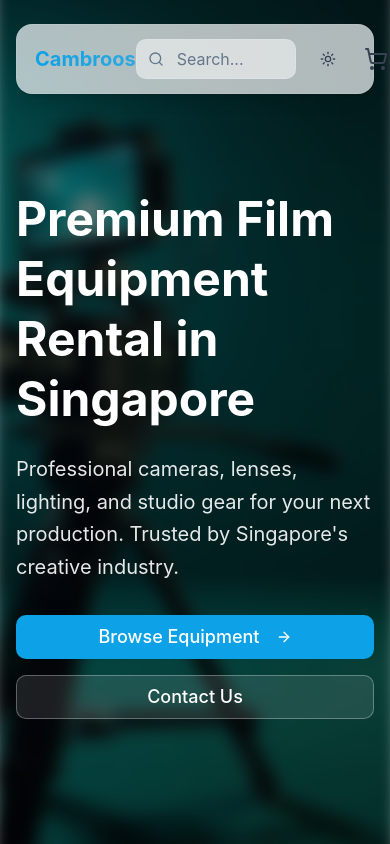
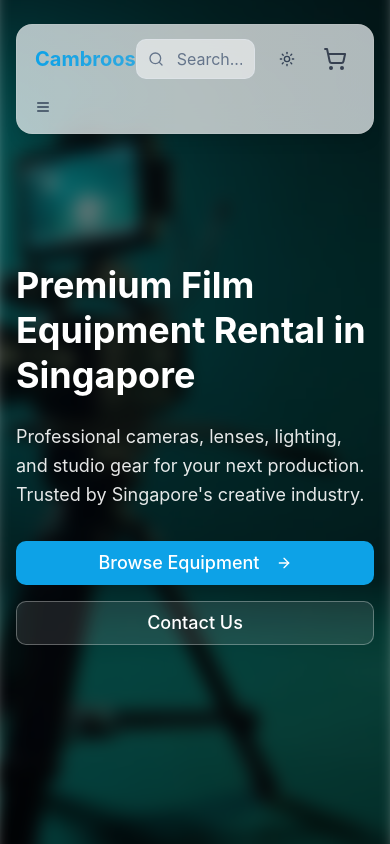
Before and after one commit to ruthwwikreddy/cambroos, a React (Vite) app: page / in a window 390 px wide. Shown: the top 844 px of the page. Built offline with nearby package versions, Linux system fonts and the light colour scheme; the HTML template or start-up script is replaced by a standard one.

Commit message:
feat(mobile): improve mobile UI/UX
- Replaced the default mobile menu with a drawer component.
- Made the search bar more responsive.
- Adjusted text sizes and padding for better readability on smaller screens.

```diff
--- a/src/components/EquipmentCategories.tsx
+++ b/src/components/EquipmentCategories.tsx
@@ -55,10 +55,10 @@ const categories = [
 
 const EquipmentCategories = () => {
   return (
-    <section id="equipment" className="py-24 bg-muted/30">
+    <section id="equipment" className="py-16 md:py-24 bg-muted/30">
       <div className="container mx-auto px-4 sm:px-6 lg:px-8">
         <div className="text-center mb-16">
-          <h2 className="text-4xl md:text-5xl font-bold text-foreground mb-4">
+          <h2 className="text-3xl md:text-5xl font-bold text-foreground mb-4">
             Our Equipment
           </h2>
           <p className="text-xl text-muted-foreground max-w-2xl mx-auto">
--- a/src/components/Hero.tsx
+++ b/src/components/Hero.tsx
@@ -20,10 +20,10 @@ const Hero = () => {
       {/* Content */}
       <div className="container mx-auto px-4 sm:px-6 lg:px-8 relative z-10 pt-16 text-white">
         <div className="max-w-3xl">
-          <h1 className="text-5xl md:text-6xl lg:text-7xl font-bold mb-6 leading-tight">
+          <h1 className="text-4xl md:text-6xl lg:text-7xl font-bold mb-6 leading-tight">
             Premium Film Equipment Rental in Singapore
           </h1>
-          <p className="text-xl md:text-2xl text-white/90 mb-8 leading-relaxed">
+          <p className="text-lg md:text-2xl text-white/90 mb-8 leading-relaxed">
             Professional cameras, lenses, lighting, and studio gear for your next production.
             Trusted by Singapore's creative industry.
           </p>
--- a/src/components/Navigation.tsx
+++ b/src/components/Navigation.tsx
@@ -6,6 +6,7 @@ import { useCart } from "@/contexts/CartContext";
 import { ThemeToggle } from "@/components/theme/ThemeToggle";
 import { Link, useNavigate } from "react-router-dom";
 import { Input } from "@/components/ui/input";
+import { Drawer } from "vaul";
 import { gear, cameras, lenses, lighting, drones } from "@/data/products";
 
 const Navigation = () => {
@@ -123,7 +124,7 @@ const Navigation = () => {
   };
 
   return (
-    <div className="fixed top-6 left-1/2 -translate-x-1/2 z-50 w-full max-w-4xl px-4">
+    <div className="fixed top-6 left-1/2 -translate-x-1/2 z-50 w-full max-w-6xl px-4">
       <nav
         className={`relative rounded-2xl p-1.5 transition-all duration-500 transform ${
           isScrolled
@@ -216,13 +217,13 @@ const Navigation = () => {
 
             <div className="flex items-center space-x-3">
               {/* Search */}
-              <div className="relative" ref={searchRef}>
+              <div className="relative w-full md:w-auto" ref={searchRef}>
                 <form onSubmit={handleSearch} className="relative">
                   <Search className="absolute left-3 top-1/2 -translate-y-1/2 h-4 w-4 text-muted-foreground" />
                   <Input
                     type="text"
                     placeholder="Search..."
-                    className="pl-10 w-40 focus:w-64 transition-all duration-300 bg-background/50 border-border/50"
+                    className="pl-10 w-full md:w-40 md:focus:w-64 transition-all duration-300 bg-background/50 border-border/50"
                     value={searchQuery}
                     onChange={(e) => setSearchQuery(e.target.value)}
                     onFocus={() => setIsSearchFocused(true)}
@@ -300,7 +301,15 @@ const Navigation = () => {
                 </Link>
               </div>
 
-              {/* Mobile menu button */}
+
+            </div>
+          </div>
+        </div>
+
+        {/* Mobile menu */}
+        <div className="md:hidden">
+          <Drawer.Root open={isOpen} onOpenChange={setIsOpen}>
+            <Drawer.Trigger asChild>
               <Button
                 variant="ghost"
                 size="icon"
@@ -310,13 +319,16 @@ const Navigation = () => {
               >
                 {isOpen ? <X className="h-5 w-5" /> : <Menu className="h-5 w-5" />}
               </Button>
-            </div>
-          </div>
-        </div>
-
-        {/* Mobile menu */}
-        {isOpen && (
-          <div className="md:hidden border-t border-border/20 mt-2 pt-2">
+            </Drawer.Trigger>
+            <Drawer.Portal>
+              <Drawer.Overlay className="fixed inset-0 bg-black/40" />
+              <Drawer.Content className="bg-background flex flex-col rounded-t-[10px] h-[96%] mt-24 fixed bottom-0 left-0 right-0">
+                <div className="p-4 bg-background rounded-t-[10px] flex-1">
+                  <div className="mx-auto w-12 h-1.5 flex-shrink-0 rounded-full bg-muted-foreground mb-8" />
+                  <div className="max-w-md mx-auto">
+                    <Drawer.Title className="font-medium mb-4">
+                      Cambroos
+                    </Drawer.Title>
                     <div className="px-2 pt-2 pb-3 space-y-1">
                       <div className="px-3 py-2 text-sm font-medium text-foreground/80">Products</div>
                       <Link
@@ -370,7 +382,11 @@ const Navigation = () => {
                       </a>
                     </div>
                   </div>
-        )}
+                </div>
+              </Drawer.Content>
+            </Drawer.Portal>
+          </Drawer.Root>
+        </div>
       </nav>
     </div>
   );
```
Lines whose indentation alone changed are shown as unchanged.
